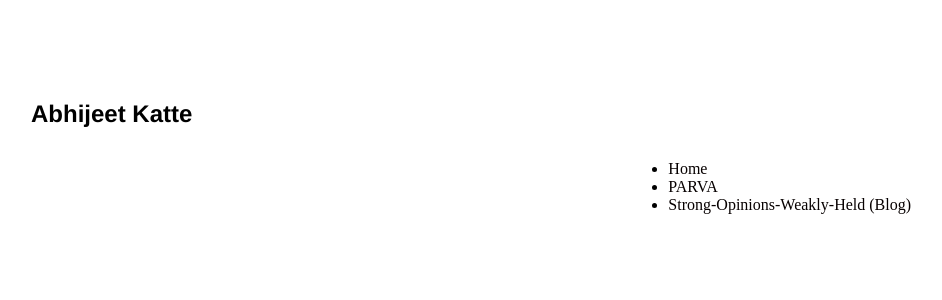
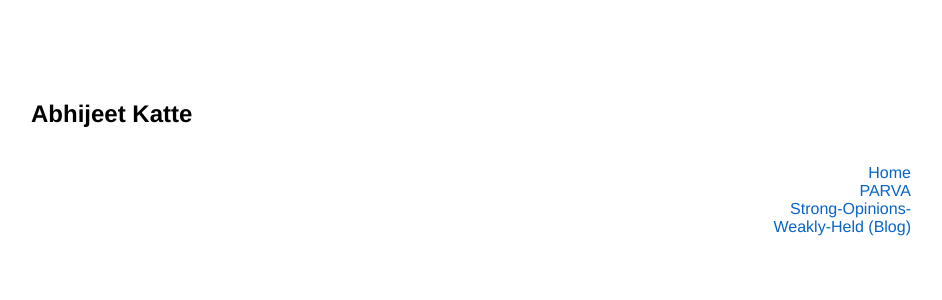
Before and after one commit to AbhiK24/abhik24.github.io, a Jekyll site: the page built from index.html, in a window 1280 px wide. Shown: the top 300 px of the page, without its empty margins (169-1111 px from the left). Built offline with Jekyll 4.4.1, drawn with Linux system fonts in a browser that asks for light colours.

Commit message:
Update main.css

```diff
--- a/css/main.css
+++ b/css/main.css
@@ -68,7 +68,7 @@ margin-left: 30px;
 margin-right: 30px;
 }
 
-#vertical-menu {
+.vertical-menu {
   float: right;
   margin-top: 20px;
   padding; 0;
@@ -77,19 +77,19 @@ margin-right: 30px;
   font-family: "Myriad Pro", "Helvetica Neue", Helvetica;
 }
 
-#vertical-menu .title {
+.vertical-menu .title {
 }
 
-#vertical-menu ul {
+.vertical-menu ul {
   list-style-type: none;
   margin: 0;
   padding: 0;
 }
 
-#vertical-menu li {
+.vertical-menu li {
 }
 
-#vertical-menu li a {
+.vertical-menu li a {
   display: inline-block;
   color: #0864c7;
 }
```
